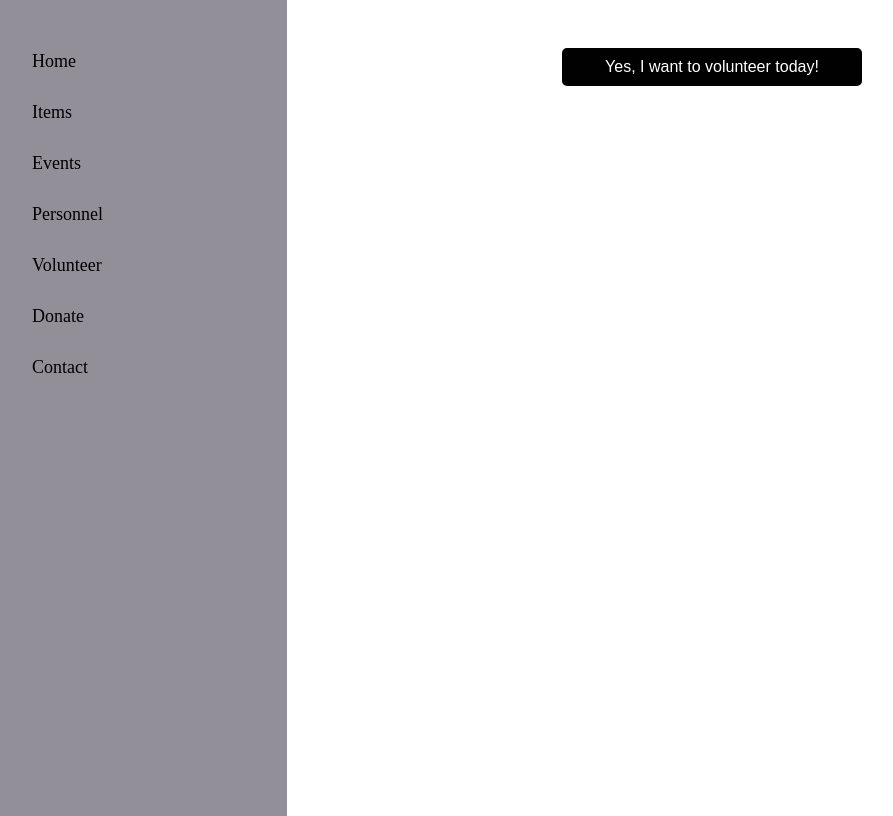
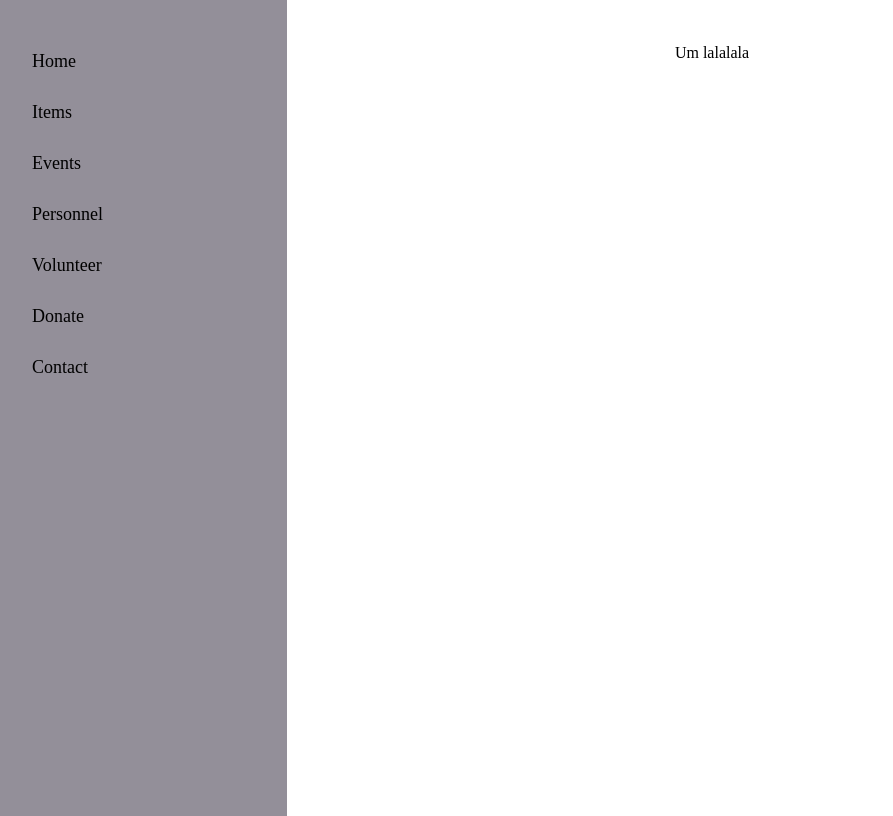
Before and after one commit to jnn4/CMPT-354-MP, a React (Vite) app in the folder cmpt354_mp/: page /volunteer in a window 1280 px wide. Shown: the whole page, without its empty margins (3-896 px from the left). Built offline with nearby package versions, Linux system fonts and the light colour scheme.

Commit message:
removed volunteer fcn, add info later

```diff
--- a/cmpt354_mp/src/components/volunteer.jsx
+++ b/cmpt354_mp/src/components/volunteer.jsx
@@ -1,35 +1,9 @@
 import React from 'react';
 
-function Volunteer({ isVolunteering }) {
-    const email = localStorage.getItem('userEmail');
-
-    const handleVolunteer = async () => {
-        try {
-            const endpoint = isVolunteering ? '/volunteer/stop' : '/volunteer/start';
-            const response = await fetch(`http://localhost:8000${endpoint}`, {
-                method: 'POST',
-                headers: { 'Content-Type': 'application/json' },
-                body: JSON.stringify({ email })
-            });
-
-            const data = await response.json();
-            if (response.ok) {
-                window.location.reload(); // Refresh dashboard data
-            }
-            alert(data.message);
-        } catch (error) {
-            console.error('Volunteer action failed:', error);
-            alert('Failed to update volunteer status');
-        }
-    };
+function Volunteer() {
 
     return (
-        <button
-            onClick={handleVolunteer}
-            className={`volunteer-btn ${isVolunteering ? 'stop' : 'start'}`}
-        >
-            {isVolunteering ? 'Stop Volunteering' : 'Yes, I want to volunteer today!'}
-        </button>
+        <p>Um lalalala</p>
     );
 }
 
```
